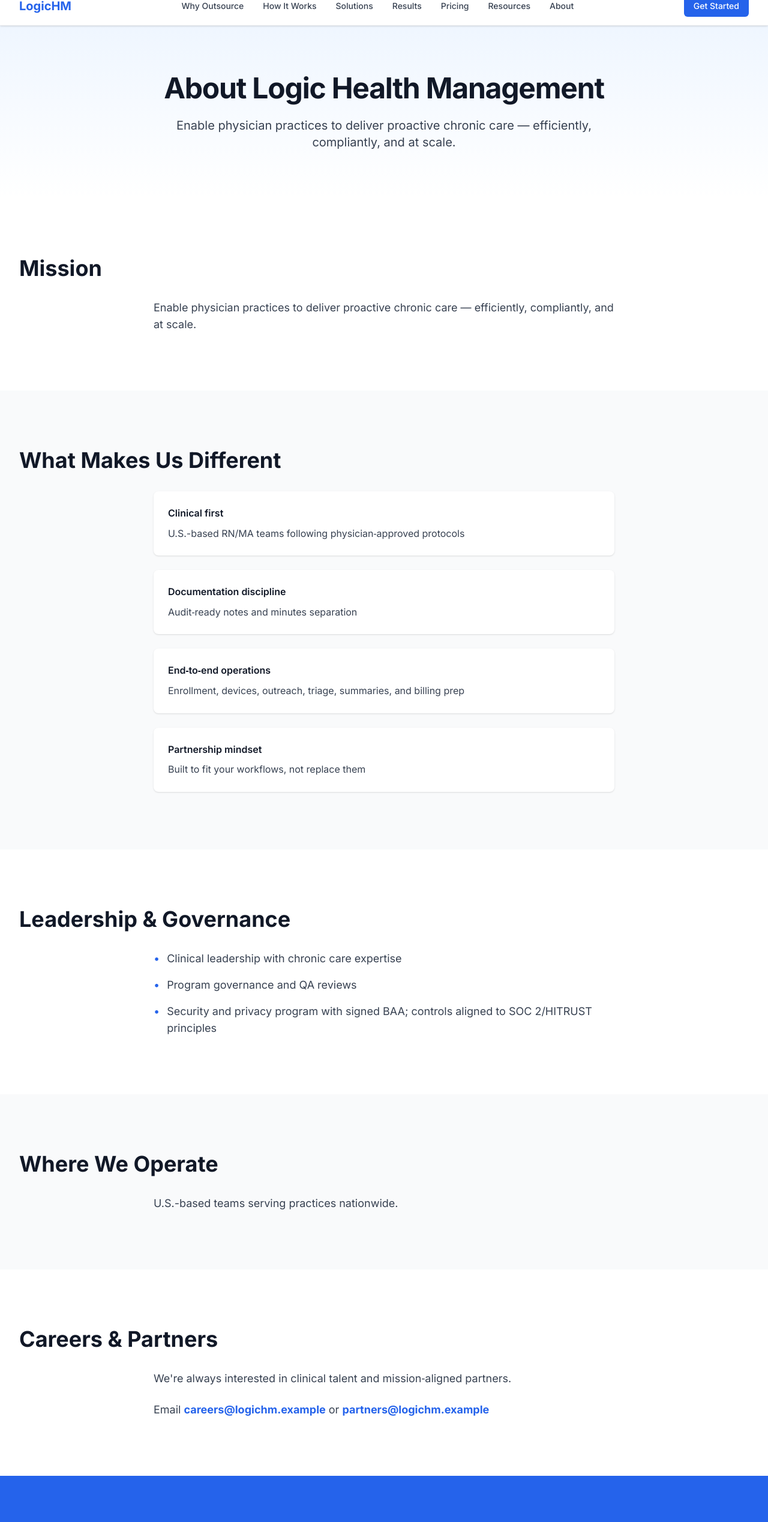
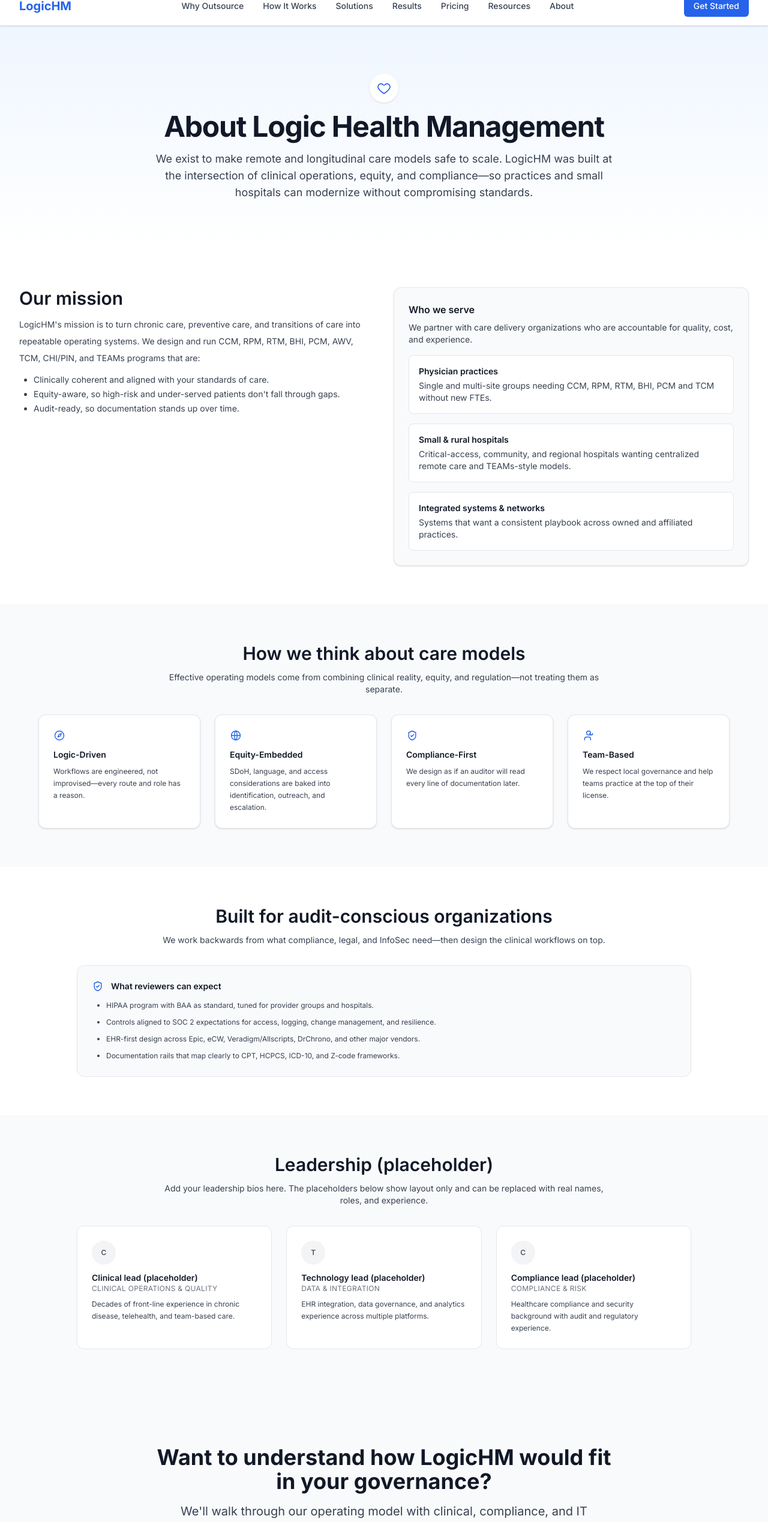
Before and after one commit to bryan-porter/logic-health-site-c, a Next.js app: page /about in a window 1280 px wide. Shown: the part 22-2559 px from the top of the page at 60% size. Built offline with nearby package versions, Linux system fonts and the light colour scheme.

Commit message:
Build About page with inline SVG icons and company values sections

```diff
--- a/app/about/page.tsx
+++ b/app/about/page.tsx
@@ -1,124 +1,338 @@
+import type { Metadata } from "next";
 import { Container } from "@/components/ui/Container";
-import { PageHeader } from "@/components/ui/PageHeader";
 import { CTA } from "@/components/sections/CTA";
 
+export const metadata: Metadata = {
+  title: "About | Logic Health Management",
+  description:
+    "LogicHM designs and operates logic-driven, equity-embedded, audit-ready care management and remote monitoring programs for practices and small hospitals.",
+};
+
+// Inline icons to avoid extra deps
+function HeartIcon(props: React.SVGProps<SVGSVGElement>) {
+  return (
+    <svg viewBox="0 0 24 24" fill="none" aria-hidden {...props}>
+      <path
+        d="M12 21s-6.5-4.2-9-8.2C1 10 2 6.5 5 5a4.5 4.5 0 0 1 5.3 1.3L12 7l1.7-0.7A4.5 4.5 0 0 1 19 5c3 1.5 4 5 2 7.8-2.5 4-9 8.2-9 8.2z"
+        stroke="currentColor"
+        strokeWidth={1.7}
+        strokeLinecap="round"
+        strokeLinejoin="round"
+      />
+    </svg>
+  );
+}
+
+function CompassIcon(props: React.SVGProps<SVGSVGElement>) {
+  return (
+    <svg viewBox="0 0 24 24" fill="none" aria-hidden {...props}>
+      <path
+        d="M12 3a9 9 0 1 0 0 18 9 9 0 0 0 0-18zM9 15l2-5 5-2-2 5-5 2z"
+        stroke="currentColor"
+        strokeWidth={1.7}
+        strokeLinecap="round"
+        strokeLinejoin="round"
+      />
+    </svg>
+  );
+}
+
+function ShieldIcon(props: React.SVGProps<SVGSVGElement>) {
+  return (
+    <svg viewBox="0 0 24 24" fill="none" aria-hidden {...props}>
+      <path
+        d="M12 3 5 6v7c0 4.5 3 6.8 7 8 4-1.2 7-3.5 7-8V6l-7-3z"
+        stroke="currentColor"
+        strokeWidth={1.7}
+        strokeLinecap="round"
+        strokeLinejoin="round"
+      />
+      <path
+        d="M9 12.5 11 14l4-4"
+        stroke="currentColor"
+        strokeWidth={1.7}
+        strokeLinecap="round"
+        strokeLinejoin="round"
+      />
+    </svg>
+  );
+}
+
+function LayersIcon(props: React.SVGProps<SVGSVGElement>) {
+  return (
+    <svg viewBox="0 0 24 24" fill="none" aria-hidden {...props}>
+      <path
+        d="M12 3 4 7l8 4 8-4-8-4zM4 13l8 4 8-4M4 17l8 4 8-4"
+        stroke="currentColor"
+        strokeWidth={1.7}
+        strokeLinecap="round"
+        strokeLinejoin="round"
+      />
+    </svg>
+  );
+}
+
+function UsersIcon(props: React.SVGProps<SVGSVGElement>) {
+  return (
+    <svg viewBox="0 0 24 24" fill="none" aria-hidden {...props}>
+      <path
+        d="M16 21v-2a4 4 0 0 0-4-4H8a4 4 0 0 0-4 4v2M12 11a4 4 0 1 0 0-8 4 4 0 0 0 0 8zM20 8a3 3 0 1 1-6 0"
+        stroke="currentColor"
+        strokeWidth={1.7}
+        strokeLinecap="round"
+        strokeLinejoin="round"
+      />
+    </svg>
+  );
+}
+
+function GlobeIcon(props: React.SVGProps<SVGSVGElement>) {
+  return (
+    <svg viewBox="0 0 24 24" fill="none" aria-hidden {...props}>
+      <path
+        d="M12 3a9 9 0 1 0 0 18 9 9 0 0 0 0-18zM12 3c3.5 3 3.5 15 0 18M12 3C8.5 6 8.5 18 12 21M3 12h18"
+        stroke="currentColor"
+        strokeWidth={1.7}
+        strokeLinecap="round"
+        strokeLinejoin="round"
+      />
+    </svg>
+  );
+}
+
+function FileIcon(props: React.SVGProps<SVGSVGElement>) {
+  return (
+    <svg viewBox="0 0 24 24" fill="none" aria-hidden {...props}>
+      <path
+        d="M7 4a2 2 0 0 1 2-2h4.6a2 2 0 0 1 1.4.6l3.4 3.4A2 2 0 0 1 19 7.4V20a2 2 0 0 1-2 2H9a2 2 0 0 1-2-2V4z"
+        stroke="currentColor"
+        strokeWidth={1.7}
+        strokeLinecap="round"
+        strokeLinejoin="round"
+      />
+      <path
+        d="M13 3v4h4"
+        stroke="currentColor"
+        strokeWidth={1.7}
+        strokeLinecap="round"
+        strokeLinejoin="round"
+      />
+    </svg>
+  );
+}
+
 export default function AboutPage() {
+  const whoWeServe = [
+    {
+      title: "Physician practices",
+      text: "Single and multi-site groups needing CCM, RPM, RTM, BHI, PCM and TCM without new FTEs.",
+    },
+    {
+      title: "Small & rural hospitals",
+      text: "Critical-access, community, and regional hospitals wanting centralized remote care and TEAMs-style models.",
+    },
+    {
+      title: "Integrated systems & networks",
+      text: "Systems that want a consistent playbook across owned and affiliated practices.",
+    },
+  ];
+
+  const values = [
+    {
+      title: "Logic-Driven",
+      text: "Workflows are engineered, not improvised—every route and role has a reason.",
+      Icon: CompassIcon,
+    },
+    {
+      title: "Equity-Embedded",
+      text: "SDoH, language, and access considerations are baked into identification, outreach, and escalation.",
+      Icon: GlobeIcon,
+    },
+    {
+      title: "Compliance-First",
+      text: "We design as if an auditor will read every line of documentation later.",
+      Icon: ShieldIcon,
+    },
+    {
+      title: "Team-Based",
+      text: "We respect local governance and help teams practice at the top of their license.",
+      Icon: UsersIcon,
+    },
+  ];
+
+  const credibility = [
+    "HIPAA program with BAA as standard, tuned for provider groups and hospitals.",
+    "Controls aligned to SOC 2 expectations for access, logging, change management, and resilience.",
+    "EHR-first design across Epic, eCW, Veradigm/Allscripts, DrChrono, and other major vendors.",
+    "Documentation rails that map clearly to CPT, HCPCS, ICD-10, and Z-code frameworks.",
+  ];
+
+  // leadership = simple placeholders you can later replace
+  const leadership = [
+    {
+      name: "Clinical lead (placeholder)",
+      role: "Clinical Operations & Quality",
+      blurb: "Decades of front-line experience in chronic disease, telehealth, and team-based care.",
+    },
+    {
+      name: "Technology lead (placeholder)",
+      role: "Data & Integration",
+      blurb: "EHR integration, data governance, and analytics experience across multiple platforms.",
+    },
+    {
+      name: "Compliance lead (placeholder)",
+      role: "Compliance & Risk",
+      blurb: "Healthcare compliance and security background with audit and regulatory experience.",
+    },
+  ];
+
   return (
-    <>
-      <PageHeader
-        title="About Logic Health Management"
-        description="Enable physician practices to deliver proactive chronic care — efficiently, compliantly, and at scale."
-      />
-
-      {/* Mission */}
-      <section className="bg-white py-16 md:py-24">
+    <div className="bg-white">
+      {/* Hero / Mission */}
+      <section className="bg-gradient-to-b from-primary-50 to-white py-14 md:py-20">
         <Container>
-          <h2 className="mb-8 text-3xl font-bold text-neutral-900 md:text-4xl">
-            Mission
-          </h2>
-          <p className="mx-auto max-w-3xl text-lg text-neutral-700">
-            Enable physician practices to deliver proactive chronic care — efficiently, compliantly, and at scale.
-          </p>
-        </Container>
-      </section>
-
-      {/* What Makes Us Different */}
-      <section className="bg-neutral-50 py-16 md:py-24">
-        <Container>
-          <h2 className="mb-8 text-3xl font-bold text-neutral-900 md:text-4xl">
-            What Makes Us Different
-          </h2>
-          <div className="mx-auto max-w-3xl space-y-6">
-            <div className="rounded-lg bg-white p-6 shadow-sm">
-              <h3 className="mb-2 font-semibold text-neutral-900">Clinical first</h3>
-              <p className="text-neutral-700">
-                U.S.-based RN/MA teams following physician‑approved protocols
-              </p>
+          <div className="mx-auto max-w-3xl text-center">
+            <div className="mx-auto flex h-12 w-12 items-center justify-center rounded-full bg-white shadow-sm">
+              <HeartIcon className="h-6 w-6 text-primary-600" aria-hidden />
             </div>
-            <div className="rounded-lg bg-white p-6 shadow-sm">
-              <h3 className="mb-2 font-semibold text-neutral-900">Documentation discipline</h3>
-              <p className="text-neutral-700">
-                Audit‑ready notes and minutes separation
-              </p>
-            </div>
-            <div className="rounded-lg bg-white p-6 shadow-sm">
-              <h3 className="mb-2 font-semibold text-neutral-900">End‑to‑end operations</h3>
-              <p className="text-neutral-700">
-                Enrollment, devices, outreach, triage, summaries, and billing prep
-              </p>
-            </div>
-            <div className="rounded-lg bg-white p-6 shadow-sm">
-              <h3 className="mb-2 font-semibold text-neutral-900">Partnership mindset</h3>
-              <p className="text-neutral-700">
-                Built to fit your workflows, not replace them
-              </p>
-            </div>
+            <h1 className="mt-4 text-4xl font-bold tracking-tight text-neutral-900 md:text-5xl">
+              About Logic Health Management
+            </h1>
+            <p className="mt-4 text-lg text-neutral-700">
+              We exist to make remote and longitudinal care models safe to scale. LogicHM was built at the intersection
+              of clinical operations, equity, and compliance—so practices and small hospitals can modernize without
+              compromising standards.
+            </p>
           </div>
         </Container>
       </section>
 
-      {/* Leadership & Governance */}
-      <section className="bg-white py-16 md:py-24">
+      {/* Mission & Who we serve */}
+      <section className="bg-white py-12 md:py-16">
         <Container>
-          <h2 className="mb-8 text-3xl font-bold text-neutral-900 md:text-4xl">
-            Leadership & Governance
-          </h2>
-          <ul className="mx-auto max-w-3xl space-y-4 text-lg text-neutral-700">
-            <li className="flex gap-3">
-              <span className="text-primary-600">•</span>
-              <span>Clinical leadership with chronic care expertise</span>
-            </li>
-            <li className="flex gap-3">
-              <span className="text-primary-600">•</span>
-              <span>Program governance and QA reviews</span>
-            </li>
-            <li className="flex gap-3">
-              <span className="text-primary-600">•</span>
-              <span>Security and privacy program with signed BAA; controls aligned to SOC 2/HITRUST principles</span>
-            </li>
-          </ul>
+          <div className="grid grid-cols-1 gap-8 md:grid-cols-2">
+            <article>
+              <h2 className="text-2xl font-semibold text-neutral-900 md:text-3xl">Our mission</h2>
+              <p className="mt-3 text-sm leading-7 text-neutral-700">
+                LogicHM's mission is to turn chronic care, preventive care, and transitions of care into repeatable
+                operating systems. We design and run CCM, RPM, RTM, BHI, PCM, AWV, TCM, CHI/PIN, and TEAMs programs that
+                are:
+              </p>
+              <ul className="mt-3 list-disc space-y-1 pl-6 text-sm text-neutral-700">
+                <li>Clinically coherent and aligned with your standards of care.</li>
+                <li>Equity-aware, so high-risk and under-served patients don't fall through gaps.</li>
+                <li>Audit-ready, so documentation stands up over time.</li>
+              </ul>
+            </article>
+
+            <article className="rounded-xl border border-neutral-200 bg-neutral-50 p-6 shadow-sm">
+              <h2 className="text-base font-semibold text-neutral-900">Who we serve</h2>
+              <p className="mt-2 text-sm text-neutral-700">
+                We partner with care delivery organizations who are accountable for quality, cost, and experience.
+              </p>
+              <div className="mt-4 grid grid-cols-1 gap-4 text-sm text-neutral-800">
+                {whoWeServe.map((w) => (
+                  <div key={w.title} className="rounded-lg border border-neutral-200 bg-white p-4">
+                    <h3 className="text-sm font-semibold text-neutral-900">{w.title}</h3>
+                    <p className="mt-1 text-neutral-700">{w.text}</p>
+                  </div>
+                ))}
+              </div>
+            </article>
+          </div>
         </Container>
       </section>
 
-      {/* Where We Operate */}
-      <section className="bg-neutral-50 py-16 md:py-24">
+      {/* Values */}
+      <section className="bg-neutral-50 py-12 md:py-16">
         <Container>
-          <h2 className="mb-8 text-3xl font-bold text-neutral-900 md:text-4xl">
-            Where We Operate
-          </h2>
-          <p className="mx-auto max-w-3xl text-lg text-neutral-700">
-            U.S.-based teams serving practices nationwide.
-          </p>
+          <div className="mx-auto max-w-3xl text-center">
+            <h2 className="text-2xl font-semibold text-neutral-900 md:text-3xl">
+              How we think about care models
+            </h2>
+            <p className="mt-3 text-sm text-neutral-700">
+              Effective operating models come from combining clinical reality, equity, and regulation—not treating them as separate.
+            </p>
+          </div>
+          <div className="mx-auto mt-8 grid max-w-6xl grid-cols-1 gap-6 md:grid-cols-4">
+            {values.map((v) => (
+              <article key={v.title} className="rounded-xl border border-neutral-200 bg-white p-6 shadow-sm">
+                <v.Icon className="h-5 w-5 text-primary-600" aria-hidden />
+                <h3 className="mt-3 text-sm font-semibold text-neutral-900">{v.title}</h3>
+                <p className="mt-2 text-xs leading-5 text-neutral-700">{v.text}</p>
+              </article>
+            ))}
+          </div>
         </Container>
       </section>
 
-      {/* Careers & Partners */}
-      <section className="bg-white py-16 md:py-24">
+      {/* Credibility & compliance strip */}
+      <section className="bg-white py-12 md:py-16">
         <Container>
-          <h2 className="mb-8 text-3xl font-bold text-neutral-900 md:text-4xl">
-            Careers & Partners
-          </h2>
-          <div className="mx-auto max-w-3xl">
-            <p className="mb-6 text-lg text-neutral-700">
-              We're always interested in clinical talent and mission‑aligned partners.
+          <div className="mx-auto max-w-3xl text-center">
+            <h2 className="text-2xl font-semibold text-neutral-900 md:text-3xl">
+              Built for audit-conscious organizations
+            </h2>
+            <p className="mt-3 text-sm text-neutral-700">
+              We work backwards from what compliance, legal, and InfoSec need—then design the clinical workflows on top.
             </p>
-            <div className="space-y-3 text-lg text-neutral-700">
-              <p>
-                Email <strong className="text-primary-600">careers@logichm.example</strong> or{" "}
-                <strong className="text-primary-600">partners@logichm.example</strong>
-              </p>
+          </div>
+          <div className="mx-auto mt-8 max-w-5xl rounded-xl border border-neutral-200 bg-neutral-50 p-6">
+            <div className="flex items-center gap-3">
+              <ShieldIcon className="h-5 w-5 text-primary-600" aria-hidden />
+              <h3 className="text-sm font-semibold text-neutral-900">What reviewers can expect</h3>
             </div>
+            <ul className="mt-3 list-disc space-y-2 pl-6 text-xs leading-5 text-neutral-700">
+              {credibility.map((line) => (
+                <li key={line}>{line}</li>
+              ))}
+            </ul>
+          </div>
+        </Container>
+      </section>
+
+      {/* Leadership placeholders */}
+      <section className="bg-neutral-50 py-12 md:py-16">
+        <Container>
+          <div className="mx-auto max-w-3xl text-center">
+            <h2 className="text-2xl font-semibold text-neutral-900 md:text-3xl">Leadership (placeholder)</h2>
+            <p className="mt-3 text-sm text-neutral-700">
+              Add your leadership bios here. The placeholders below show layout only and can be replaced with real names, roles, and experience.
+            </p>
+          </div>
+          <div className="mx-auto mt-8 grid max-w-5xl grid-cols-1 gap-6 md:grid-cols-3">
+            {leadership.map((p) => (
+              <article
+                key={p.role}
+                className="flex h-full flex-col rounded-xl border border-neutral-200 bg-white p-6 text-sm text-neutral-800"
+              >
+                <div className="flex h-10 w-10 items-center justify-center rounded-full bg-neutral-100 text-xs font-semibold text-neutral-600">
+                  {p.name[0] ?? "L"}
+                </div>
+                <h3 className="mt-3 text-sm font-semibold text-neutral-900">{p.name}</h3>
+                <p className="text-xs uppercase tracking-wide text-neutral-500">{p.role}</p>
+                <p className="mt-2 text-xs leading-5 text-neutral-700">{p.blurb}</p>
+              </article>
+            ))}
           </div>
         </Container>
       </section>
 
       <CTA
-        headline="Meet with Our Team"
-        description="Schedule a call to discuss how LogicHM can support your chronic care programs."
-        buttonText="Request a Sample Compliance Pack"
-        buttonHref="/contact"
-        variant="primary"
+        headline="Want to understand how LogicHM would fit in your governance?"
+        description="We'll walk through our operating model with clinical, compliance, and IT stakeholders together."
+        buttonText="Schedule a joint review"
+        buttonHref="/contact?topic=about-logic-hm"
+        variant="secondary"
       />
-    </>
+
+      <section className="bg-white pb-10">
+        <Container>
+          <p className="text-xs text-neutral-500">
+            Note: References to HIPAA, SOC 2, and other frameworks describe our control approach. Specific attestations and agreements are shared under NDA and a BAA.
+          </p>
+        </Container>
+      </section>
+    </div>
   );
 }
```
